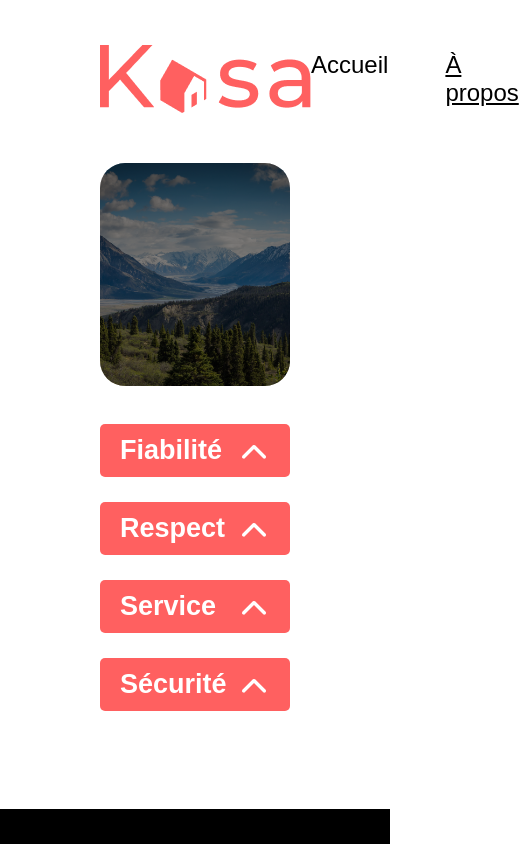
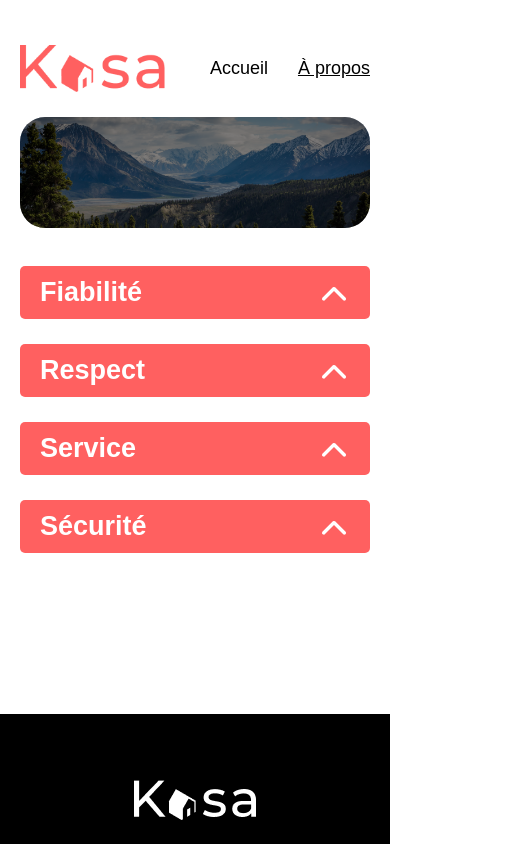
Before and after one commit to Victorqtl/Kasa, a React (Vite) app: page /a-propos in a window 390 px wide. Shown: the top 844 px of the page, 519 px wide, since content can reach past the window. Built offline with nearby package versions, Linux system fonts and the light colour scheme.

Commit message:
Ajout du responsive desing

```diff
--- a/src/styles/_banner.scss
+++ b/src/styles/_banner.scss
@@ -36,3 +36,30 @@
 		color: white;
 	}
 }
+
+@media (max-width: 900px) {
+	.banner {
+		h1 {
+			font-size: 38px;
+			left: 50%;
+			transform: translate(-50%, -50%);
+		}
+	}
+}
+
+@media (max-width: 600px) {
+	.banner {
+		margin-top: 25px;
+		.image-container {
+			img {
+				height: 111px;
+			}
+		}
+		h1 {
+			width: 225px;
+			font-size: $medium-font-size;
+			left: 5%;
+			transform: translate(0%, -50%);
+		}
+	}
+}
--- a/src/styles/_card.scss
+++ b/src/styles/_card.scss
@@ -51,3 +51,9 @@
 		}
 	}
 }
+
+@media (max-width: 600px) {
+	.card-container {
+		margin: 25px 0 25px 0;
+	}
+}
--- a/src/styles/_collapse.scss
+++ b/src/styles/_collapse.scss
@@ -6,26 +6,6 @@
 	display: flex;
 	flex-direction: column;
 	gap: 30px;
-
-&.collapse-container-2 {
-	flex-direction: row;
-	min-width: 100%;
-	gap: 75px;
-
-	.collapse-content {
-		width: 50%;
-
-		h2 {
-			font-size: 18px;
-			font-weight: bold;
-		}
-
-		.collapse-text li {
-			list-style-type: none;
-			line-height: 140%;
-		}
-	}
-}
 
 	.collapse-content {
 		.collapse-title {
@@ -72,8 +52,47 @@
 				transform: rotate(-180deg);
 			}
 			.collapse-details {
-				max-height: 200px;
+				max-height: 300px;
 			}
 		}
 	}
 }
+
+.collapse-container-2 {
+	flex-direction: row;
+	min-width: 100%;
+	gap: 75px;
+	margin-bottom: 66px;
+
+	.collapse-content {
+		width: 50%;
+
+		h2 {
+			font-size: 18px;
+			font-weight: bold;
+		}
+
+		.collapse-text li {
+			list-style-type: none;
+			line-height: 140%;
+		}
+	}
+}
+
+@media (max-width: 800px) {
+	.collapse-container-2 {
+		flex-direction: column;
+		gap: 20px;
+		margin-bottom: 27px;
+
+		.collapse-content {
+			width: 100%;
+		}
+	}
+}
+
+@media (max-width: 600px) {
+	.collapse-container {
+		margin-bottom: 166px;
+	}
+}
--- a/src/styles/_errorPage.scss
+++ b/src/styles/_errorPage.scss
@@ -1,6 +1,7 @@
 @import './variables';
 
 .error-container {
+    text-align: center;
 	display: flex;
 	flex-direction: column;
 	align-items: center;
@@ -19,3 +20,18 @@
 		color: black;
 	}
 }
+
+
+@media (max-width: 800px) {
+    .error-container {
+        gap: 112px;
+        margin: 113px 0;
+        h1 {
+            font-size: 96px;
+        }
+
+        p {
+            font-size: $base-font-size;
+        }
+    }
+}
--- a/src/styles/_footer.scss
+++ b/src/styles/_footer.scss
@@ -16,3 +16,13 @@ footer {
 		padding-top: 28px;
 	}
 }
+
+@media (max-width: 800px) {
+	footer {
+		margin: 0 -20px 0;
+
+		p {
+			font-size: $small-font-size;
+		}
+	}
+}
--- a/src/styles/_header.scss
+++ b/src/styles/_header.scss
@@ -16,12 +16,27 @@ header {
 			font-weight: 500;
 			color: black;
 
-		&.active {
-			text-decoration: underline;
-		}
-		&:hover	{
-			text-decoration: underline;
-		}
+			&.active {
+				text-decoration: underline;
+			}
+			&:hover {
+				text-decoration: underline;
+			}
 		}
 	}
 }
+
+@media (max-width: 800px) {
+	header {
+		nav {
+			gap: 30px;
+
+			a {
+				font-size: $base-font-size !important;
+			}
+		}
+		img {
+			width: 145px;
+		}
+	}
+}
--- a/src/styles/_housingInfos.scss
+++ b/src/styles/_housingInfos.scss
@@ -16,6 +16,7 @@
 			.tags {
 				margin-top: 20px;
 				display: flex;
+				flex-wrap: wrap;
 				gap: 10px;
 
 				p {
@@ -64,3 +65,19 @@
 		}
 	}
 }
+
+@media (max-width: 800px) {
+	.infos-header {
+		flex-direction: column;
+	}
+
+	.right-content {
+		display: flex;
+		justify-content: space-between;
+		margin-top: 16px;
+
+		.host {
+			order: 2;
+		}
+	}
+}
--- a/src/styles/_slideShow.scss
+++ b/src/styles/_slideShow.scss
@@ -31,7 +31,7 @@
 	}
 
 	.slide-enter {
-		animation: slideOpacity 0.4s ease-in-out;
+		animation: slideOpacity 0.4s ease-in;
 	}
 
 	@keyframes slideOpacity {
@@ -50,3 +50,15 @@
 		border-radius: 25px;
 	}
 }
+
+@media (max-width: 600px) {
+	.slideshow-container {
+		margin-top: 25px;
+		button {
+		img {
+			width: 20px;
+			height: 30px;
+		}
+	}
+	}
+}
--- a/src/styles/index.scss
+++ b/src/styles/index.scss
@@ -7,9 +7,15 @@
 @import './errorPage';
 @import './housing';
 
+body {
+	margin: 0 100px;
+	font-family: $primary-font;
+	font-size: $base-font-size;
 
-body {
-    margin: 0 100px;
-    font-family: $primary-font;
-    font-size: $base-font-size;
 }
+
+@media (max-width: 800px) {
+	body {
+		margin: 0 20px;
+	}
+}
```
Lines whose indentation alone changed are shown as unchanged.
